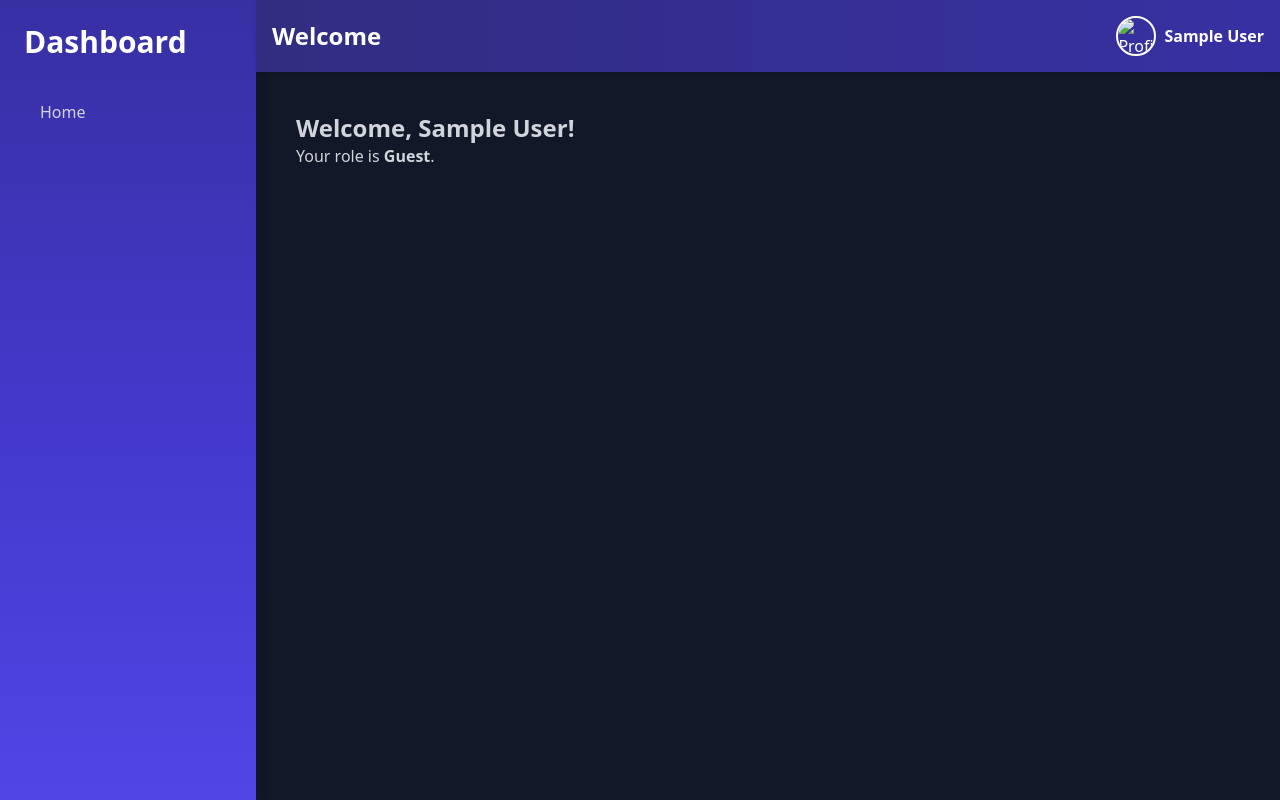
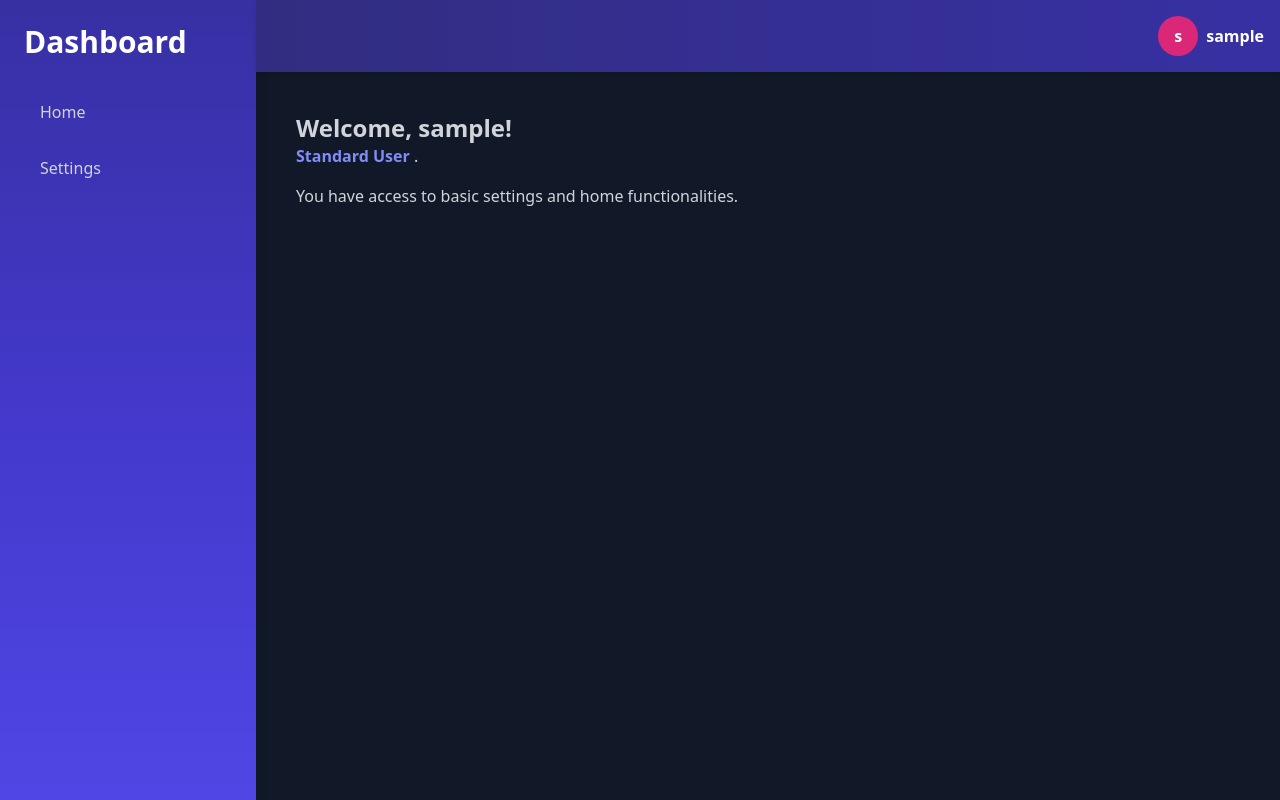
Before and after one commit to jaimin1771/php_login_system, a PHP site: page /dashboard/home.php in a window 1280 px wide. Run offline with PHP 8.4, Linux system fonts and the light colour scheme; the visitor is signed in with stand-in values (Sample User, id 1); some libraries are stand-ins or nearby versions.

Commit message:
// login bvalidations compalate //dashboard home compalate

```diff
--- a/dashboard/dashboard.php
+++ b/dashboard/dashboard.php
@@ -4,38 +4,40 @@ if (session_status() === PHP_SESSION_NONE) {
     session_start();
 }
 
-// Debug: Set session variables for testing purposes
-// Uncomment the lines below to test with different roles
-// $_SESSION['role'] = 'admin'; // Set to 'admin', 'user', or leave unset for 'guest'
-// $_SESSION['full_name'] = 'John Doe';
+// Uncomment the line below for debugging (do not use in production)
+// print_r($_SESSION);
 
-// Assign full name or default to "Guest"
-$full_name = isset($_SESSION['full_name']) ? htmlspecialchars($_SESSION['full_name']) : 'Guest';
+// Assign username or default to "Guest"
+$username = isset($_SESSION['username']) ? htmlspecialchars($_SESSION['username']) : 'Guest';
+// Assign user role or default to "2" (Standard User role)
+$user_role = isset($_SESSION['role']) ? $_SESSION['role'] : '2';
 
-// Assign user role or default to "guest"
-$user_role = isset($_SESSION['role']) ? $_SESSION['role'] : 'guest';
+// Ensure user role is properly set
+if (!in_array($user_role, ['1', '2'])) {
+    $user_role = '2'; // Default to user role if the role is invalid
+}
+// Get the first letter of the username
+$firstLetter = substr($username, 0, 1);
 
 // Define menu items for roles
 $menu_items = [
-    'admin' => [
+    '1' => [ // Admin menu
         'Home' => 'home.php',
         'Recent Activities' => 'recent-activities.php',
         'Upcoming Events' => 'upcoming-events.php',
         'Settings' => 'settings.php',
         'Contact' => 'contact.php',
     ],
-    'user' => [
+    '2' => [ // User menu
         'Home' => 'home.php',
         'Settings' => 'settings.php',
-    ],
-    'guest' => [
-        'Home' => 'home.php',
     ],
 ];
 
 // Get the menu for the current role
-$role_menu = isset($menu_items[$user_role]) ? $menu_items[$user_role] : $menu_items['guest'];
+$role_menu = $menu_items[$user_role];
 ?>
+
 <!DOCTYPE html>
 <html lang="en">
 
@@ -46,11 +48,13 @@ $role_menu = isset($menu_items[$user_role]) ? $menu_items[$user_role] : $menu_it
     <script src="https://cdn.tailwindcss.com"></script>
 </head>
 
-<body class="bg-gray-900 font-sans leading-normal tracking-normal text-gray-300 flex h-screen">
+<body class="bg-gray-900 font-sans leading-normal tracking-normal text-gray-300 h-screen flex">
 
     <!-- Sidebar -->
-    <div id="sidebar" class="w-64 bg-gradient-to-b from-indigo-800 via-indigo-700 to-indigo-600 h-screen shadow-lg p-6 hidden md:flex flex-col">
-        <h1 class="text-3xl font-semibold text-white mb-8">Dashboard</h1>
+    <div id="sidebar" class="w-64 bg-gradient-to-b from-indigo-800 via-indigo-700 to-indigo-600 h-screen shadow-lg p-6 flex-none">
+        <h1 class="text-3xl font-semibold text-white mb-8">
+            Dashboard
+        </h1>
         <nav class="space-y-4">
             <?php foreach ($role_menu as $label => $link) : ?>
                 <a href="<?php echo $link; ?>" class="block text-gray-300 hover:text-white hover:bg-indigo-800 rounded-lg px-4 py-2">
@@ -63,21 +67,23 @@ $role_menu = isset($menu_items[$user_role]) ? $menu_items[$user_role] : $menu_it
     <!-- Main Content -->
     <div class="flex-1 flex flex-col w-full">
         <!-- Navbar -->
-        <nav class="bg-gradient-to-r from-indigo-900 to-indigo-800 p-4 text-white shadow-md">
+        <nav class="bg-gradient-to-r from-indigo-900 to-indigo-800 p-4 text-white shadow-md w-full">
             <div class="flex items-center justify-between">
                 <button id="hamburger" class="block md:hidden">
                     <svg class="w-6 h-6 text-white" fill="none" stroke="currentColor" viewBox="0 0 24 24" xmlns="http://www.w3.org/2000/svg">
                         <path stroke-linecap="round" stroke-linejoin="round" stroke-width="2" d="M4 6h16M4 12h16M4 18h16" />
                     </svg>
                 </button>
-                <span class="text-2xl font-semibold">Welcome</span>
+                <span class="text-2xl font-semibold"></span>
 
                 <!-- Profile Dropdown -->
                 <div class="relative group">
                     <button class="flex items-center space-x-2">
-                        <img src="https://via.placeholder.com/40" alt="Profile" class="w-10 h-10 rounded-full border-2 border-white">
+                        <div class="w-10 h-10 rounded-full flex items-center justify-center bg-pink-600 text-white font-bold">
+                            <?php echo $firstLetter; ?>
+                        </div>
                         <span class="hidden md:inline font-semibold">
-                            <?php echo $full_name; ?>
+                            <?php echo $username; ?>
                         </span>
                     </button>
                     <!-- Dropdown Menu -->
@@ -91,12 +97,6 @@ $role_menu = isset($menu_items[$user_role]) ? $menu_items[$user_role] : $menu_it
             </div>
         </nav>
 
-        <!-- Page Content -->
-        <div class="p-6 md:p-10 flex-1">
-            <h1 class='text-2xl font-bold'>Welcome, <?php echo $full_name; ?>!</h1>
-            <p>Your role is <strong><?php echo ucfirst($user_role); ?></strong>.</p>
-        </div>
-    </div>
 </body>
 
 </html>
--- a/dashboard/home-content.php
+++ /dev/null
@@ -1,4 +0,0 @@
-<div class="bg-gray-800 shadow-lg rounded-lg p-6">
-    <h2 class="text-2xl font-semibold mb-4 text-white">Welcome, <?php echo isset($_SESSION['user_name']) ? htmlspecialchars($_SESSION['user_name']) : 'Guest'; ?>!</h2>
-    <p class="text-gray-400">This is your dashboard home page content.</p>
-</div>
--- a/dashboard/home.php
+++ b/dashboard/home.php
@@ -1,10 +1,21 @@
 <?php
-session_start();
+if (session_status() === PHP_SESSION_NONE) {
+    session_start();
+}
+include "dashboard.php";
+?>
 
-// Redirect to login if session not set
-if (!isset($_SESSION['id'])) {
-    header("Location: ../index.php");
-    exit;
-}
-$page_content = "home-content.php";
-include "dashboard.php";
+<!-- Page Content -->
+<div class="p-6 md:p-10">
+    <h1 class='text-2xl font-bold'>Welcome, <?php echo $username; ?>!</h1>
+    <strong class="text-indigo-400">
+        <?php echo ($user_role == '1') ? 'Administrator' : 'Standard User'; ?>
+    </strong>.
+    <div>
+        <?php if ($user_role === '1') : ?>
+            <p class="mt-4">You have full access to manage activities, events, and settings.</p>
+        <?php elseif ($user_role === '2') : ?>
+            <p class="mt-4">You have access to basic settings and home functionalities.</p>
+        <?php endif; ?>
+    </div>
+</div>
--- a/php/login.php
+++ b/php/login.php
@@ -24,7 +24,7 @@ if ($_SERVER['REQUEST_METHOD'] === 'POST') {
     $emailOrUsername = trim($_POST['email']);
     $password = $_POST['password'];
 
-    $query = "SELECT id, full_name, username, email, password FROM users WHERE username = ? OR email = ?";
+    $query = "SELECT id, role, username, email, password FROM users WHERE username = ? OR email = ?";
     if ($stmt = $conn->prepare($query)) {
         $stmt->bind_param("ss", $emailOrUsername, $emailOrUsername);
         $stmt->execute();
@@ -33,7 +33,9 @@ if ($_SERVER['REQUEST_METHOD'] === 'POST') {
         if ($user = $result->fetch_assoc()) {
             if (password_verify($password, $user['password'])) {
                 $_SESSION['id'] = $user['id'];
-                $_SESSION['full_name'] = $user['full_name'];
+                $_SESSION['username'] = $user['username'];
+                $_SESSION['role'] = $user['role'];
+
                 echo json_encode(['status' => 'success', 'message' => 'Login successful']);
             } else {
                 echo json_encode(['status' => 'error', 'message' => 'Invalid username/email or password']);
```
Also changed, not shown: dashboard/profile.php (added, +20 -0 lines), index.php (+20 -3 lines).
